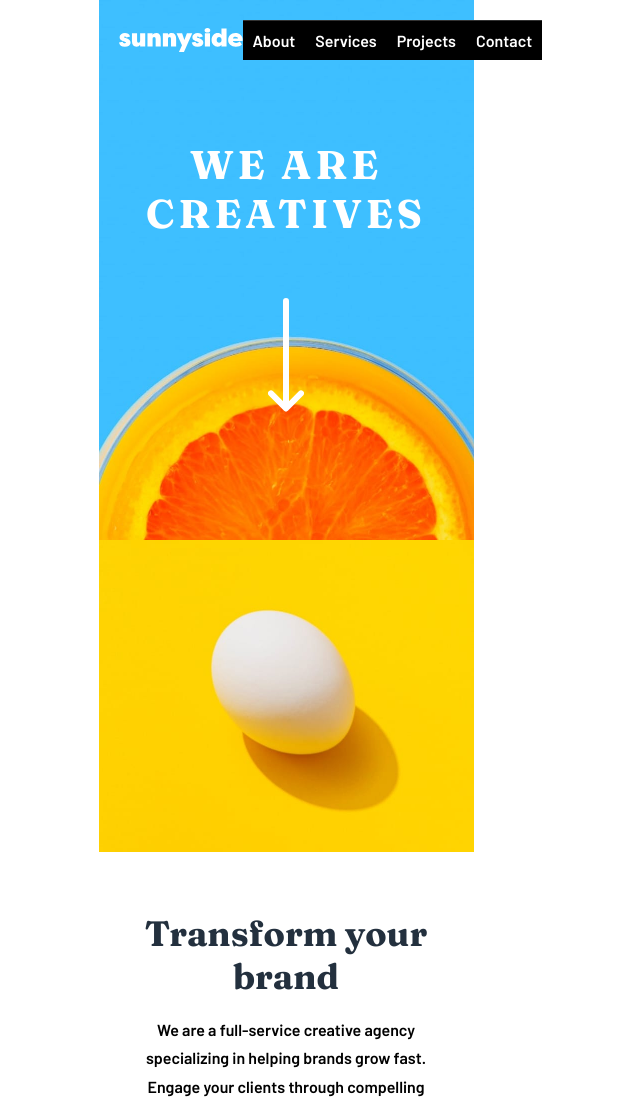
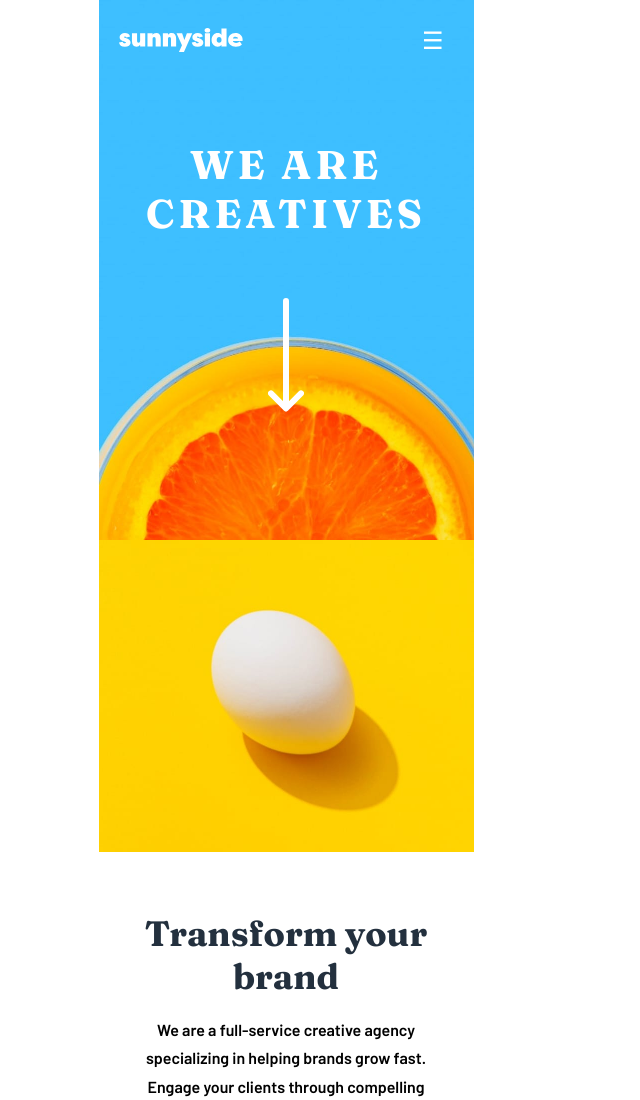
Before and after one commit to rulles13/sunnyside-agency, a website: page index.html in a window 1280 px wide. Shown: the top 1100 px of the page, without its empty margins (354-994 px from the left). Drawn offline with Linux system fonts and the light colour scheme.

Commit message:
burger menu 80%

```diff
--- a/sass/composants/_burgerMenu.scss
+++ b/sass/composants/_burgerMenu.scss
@@ -1,43 +1,28 @@
-/* (A) BREAK INTO VERTICAL MENU */
-#hamitems a {
-  box-sizing: border-box;
+#hamburger { display: none; } //hide checkbox
+#hamitems { display: none;} //hide cont item
+#hamnav input:checked ~ #hamitems {
   display: block;
-  width: 100%;
-  border-top: 1px solid #333;
-}
-
-/* (B) SHOW HAMBURGER ICON */
-#hamburger { display: none; }
+  position: absolute;
+  width: 325px;
+  background-color:white;
+  margin: 25px;
+  top: 100px;
+  }
 #hamnav label {
   display: inline-block;
   color: white;
   font-size: 1.5em;
-  padding: 10px;
+  position: absolute;
+  right: 30px;
+  top: 50%;
+  transform: translateY(-50%);
 }
 
-/* (C) TOGGLE SHOW/HIDE MENU */
-#hamitems { display: none; }
-#hamnav input:checked ~ #hamitems { display: block; }
-
-@media screen and (min-width: 768px){
-  /* (A) WRAPPER */
-  #hamnav {
-    width: 100%;
-    background: #000;
-  }
-
-  /* (B) HORIZONTAL MENU ITEMS */
-  #hamitems { display: flex; }
-  #hamitems a {
-    flex-grow: 1;
-    flex-basis: 0;
-    padding: 10px;
-    color: white;
-    text-decoration: none;
-    text-align: center;
-  }
-  #hamitems a:hover { background: #af0d0d; }
-
-  /* (C) HIDE HAMBURGER */
-  #hamnav label, #hamburger { display: none; }
-}
+#hamitems a {
+  display: flex;
+  justify-content: flex-end;
+	align-items: center;
+  padding-right: 15px;
+  width: 100%;
+  height: 50px;
+ }
--- a/sass/layout/_footer.scss
+++ b/sass/layout/_footer.scss
@@ -31,5 +31,5 @@ footer{
     i{
     font-size: 1.5rem;
     width: 50px;
+    }
 }
-}
--- a/sass/layout/_header.scss
+++ b/sass/layout/_header.scss
@@ -6,11 +6,14 @@ header{
 
 }
 .navigation{
+  position: relative;
   height: 80px;
-  display: flex;
-  justify-content: space-between;
-  align-items: center;
-  padding: 0 20px;
+  img{
+    position: absolute;
+    left: 20px;
+    top: 50%;
+    transform: translateY(-50%);
+  }
 }
 
 .header__title{
```
Also changed, not shown: public/css/style.css, 1 other file.
